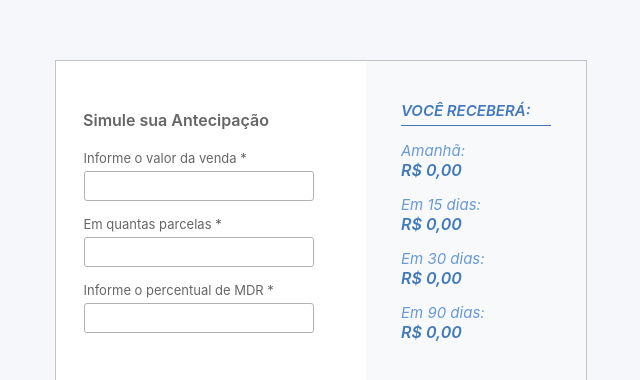
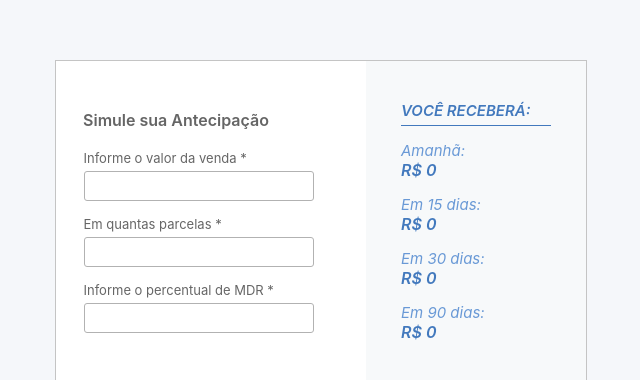
Before and after one commit to Kahlis/front-end-challenge, a React (Create React App) app: page / in a window 1280 px wide. Shown: the part 124-504 px from the top of the page, without its empty margins (319-959 px from the left). Built offline with nearby package versions, Linux system fonts and the light colour scheme; the HTML template or start-up script is replaced by a standard one.

Commit message:
fix: corrected the cents values to Reais

```diff
--- a/src/Components/MainBox/index.jsx
+++ b/src/Components/MainBox/index.jsx
@@ -21,6 +21,10 @@ function Box() {
         }
     }, [amount, installments, mdr])
 
+    const formatCents = (cents) => {
+        return (parseInt(cents) / 100).toFixed(2).replace(".", ",")
+    }
+
     return (
         <Row>
             <Left>
@@ -35,10 +39,10 @@ function Box() {
                     <hr></hr>
                 </Header>
                 <Prices>
-                    <SpanRow><span>Amanhã: </span><Bold>R$ {(response) ? response.data["1"] : "0"},00</Bold></SpanRow>
-                    <SpanRow><span>Em 15 dias: </span><Bold>R$ {(response) ? response.data["15"] : "0"},00</Bold></SpanRow>
-                    <SpanRow><span>Em 30 dias: </span><Bold>R$ {(response) ? response.data["30"] : "0"},00</Bold></SpanRow>
-                    <SpanRow><span>Em 90 dias: </span><Bold>R$ {(response) ? response.data["90"] : "0"},00</Bold></SpanRow>
+                    <SpanRow><span>Amanhã: </span><Bold>R$ {(response) ? formatCents(response.data["1"]) : "0"}</Bold></SpanRow>
+                    <SpanRow><span>Em 15 dias: </span><Bold>R$ {(response) ? formatCents(response.data["15"]) : "0"}</Bold></SpanRow>
+                    <SpanRow><span>Em 30 dias: </span><Bold>R$ {(response) ? formatCents(response.data["30"]) : "0"}</Bold></SpanRow>
+                    <SpanRow><span>Em 90 dias: </span><Bold>R$ {(response) ? formatCents(response.data["90"]) : "0"}</Bold></SpanRow>
                 </Prices>
             </Right>
         </Row>
```
Also changed, not shown: 1 other file (tests, documents, lock files or other folders).
